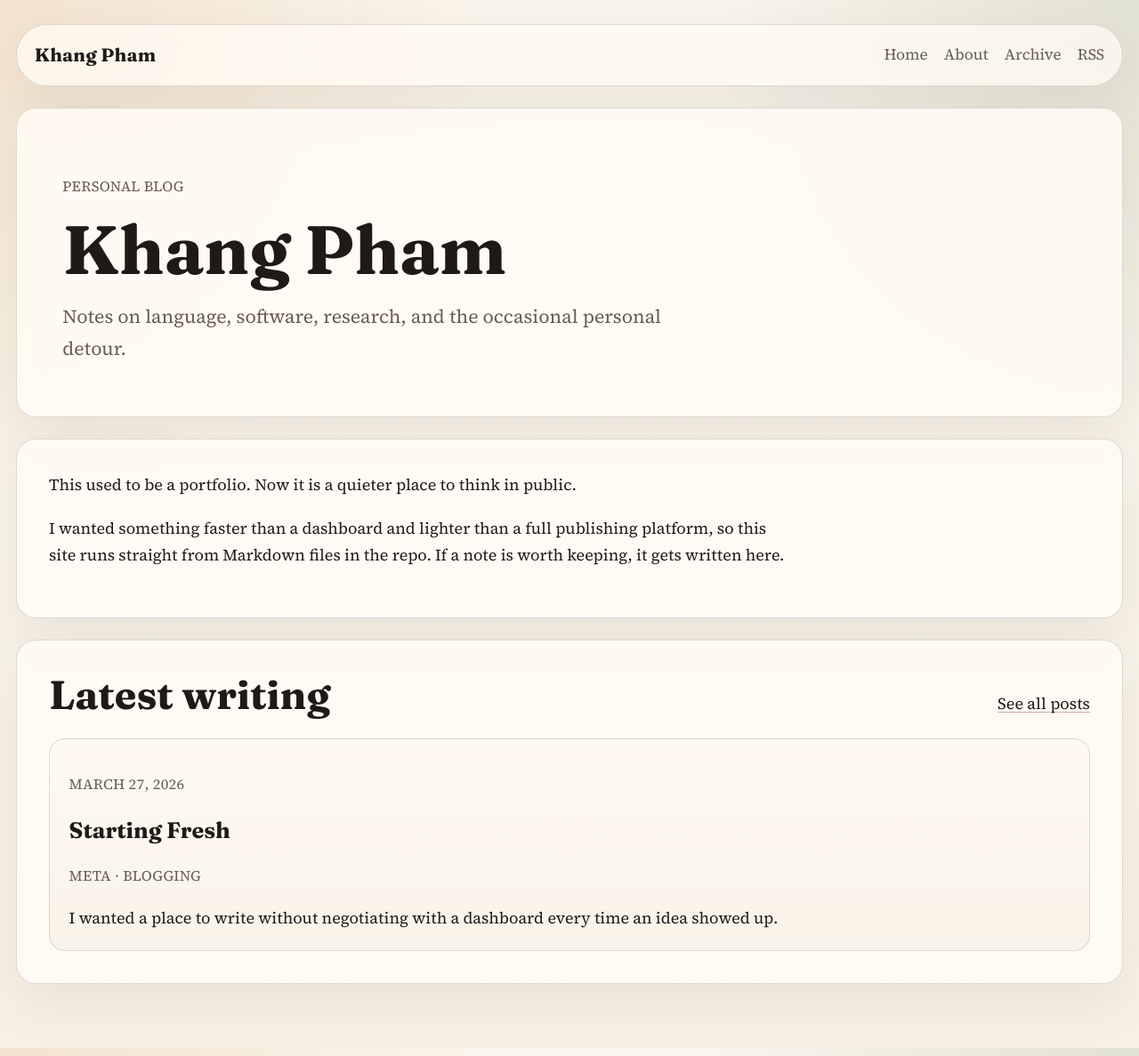
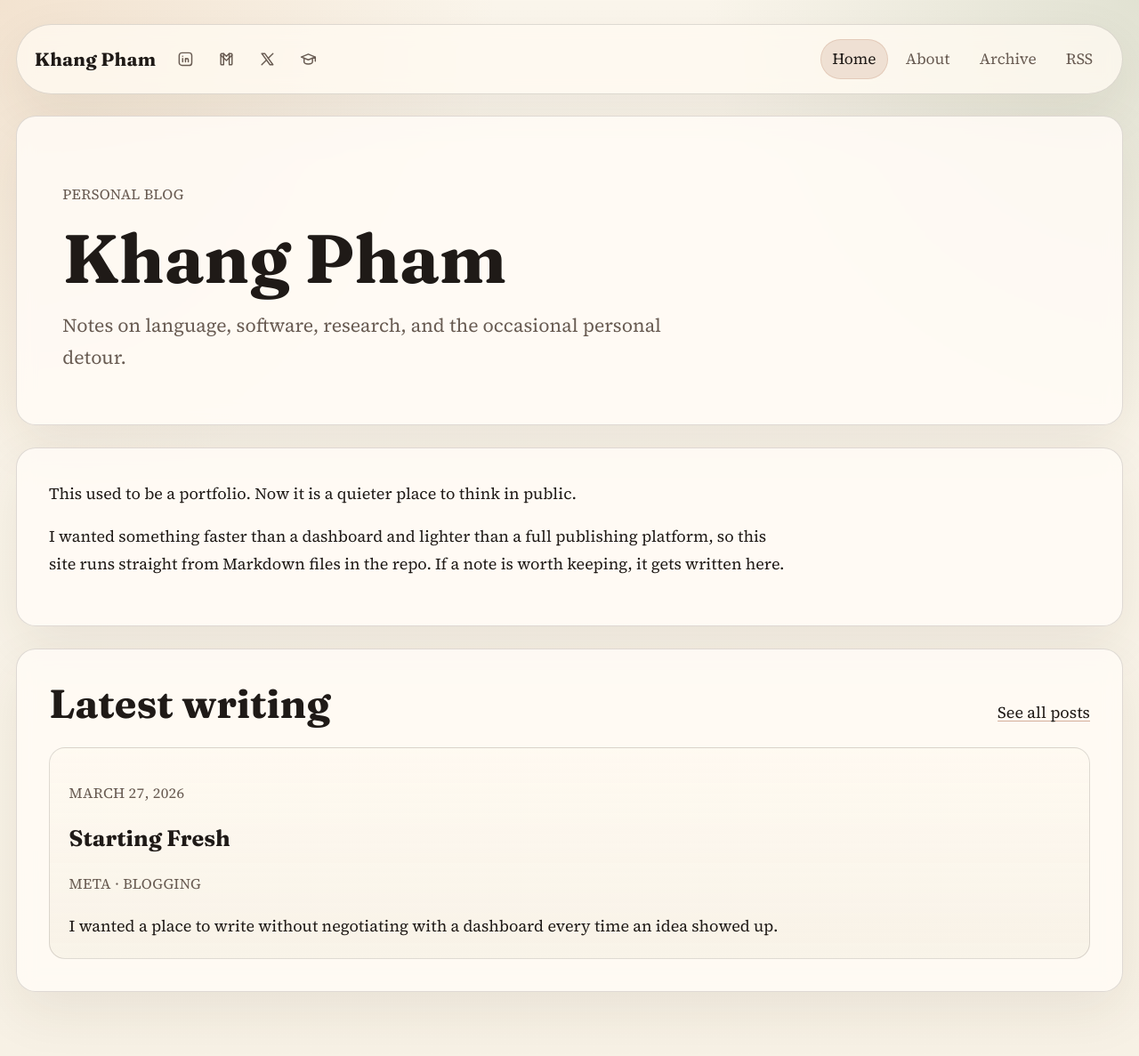
Before and after one commit to vkhangpham/vkhangpham.github.io, a Jekyll site: the page built from index.md, in a window 1280 px wide. Shown: the whole page at 89% size. Built offline with Jekyll 4.4.1, drawn with Linux system fonts in a browser that asks for light colours.

Commit message:
Refine header socials and add repo agent guide

```diff
--- /dev/null
+++ b/_includes/social-links.html
@@ -0,0 +1,35 @@
+<nav class="social-links" aria-label="Social links">
+  <a class="social-link" href="https://linkedin.com/in/vkhangpham" target="_blank" rel="me noopener noreferrer" aria-label="LinkedIn profile" title="LinkedIn">
+    <svg class="social-icon" xmlns="http://www.w3.org/2000/svg" viewBox="0 0 24 24" width="18" height="18" fill="none" stroke="currentColor" stroke-width="1.85" stroke-linecap="round" stroke-linejoin="round" focusable="false" aria-hidden="true">
+      <path stroke="none" d="M0 0h24v24H0z" fill="none"></path>
+      <path d="M8 11v5"></path>
+      <path d="M8 8v.01"></path>
+      <path d="M12 16v-5"></path>
+      <path d="M16 16v-3a2 2 0 1 0 -4 0"></path>
+      <path d="M3 7a4 4 0 0 1 4 -4h10a4 4 0 0 1 4 4v10a4 4 0 0 1 -4 4h-10a4 4 0 0 1 -4 -4l0 -10"></path>
+    </svg>
+  </a>
+  <a class="social-link" href="mailto:vkhangpham@gmail.com" aria-label="Send email to vkhangpham@gmail.com" title="Gmail">
+    <svg class="social-icon" xmlns="http://www.w3.org/2000/svg" viewBox="0 0 24 24" width="18" height="18" fill="none" stroke="currentColor" stroke-width="1.85" stroke-linecap="round" stroke-linejoin="round" focusable="false" aria-hidden="true">
+      <path stroke="none" d="M0 0h24v24H0z" fill="none"></path>
+      <path d="M16 20h3a1 1 0 0 0 1 -1v-14a1 1 0 0 0 -1 -1h-3v16"></path>
+      <path d="M5 20h3v-16h-3a1 1 0 0 0 -1 1v14a1 1 0 0 0 1 1"></path>
+      <path d="M16 4l-4 4l-4 -4"></path>
+      <path d="M4 6.5l8 7.5l8 -7.5"></path>
+    </svg>
+  </a>
+  <a class="social-link" href="https://x.com/vkhangpham" target="_blank" rel="me noopener noreferrer" aria-label="X profile" title="X">
+    <svg class="social-icon" xmlns="http://www.w3.org/2000/svg" viewBox="0 0 24 24" width="18" height="18" fill="none" stroke="currentColor" stroke-width="1.85" stroke-linecap="round" stroke-linejoin="round" focusable="false" aria-hidden="true">
+      <path stroke="none" d="M0 0h24v24H0z" fill="none"></path>
+      <path d="M4 4l11.733 16h4.267l-11.733 -16l-4.267 0"></path>
+      <path d="M4 20l6.768 -6.768m2.46 -2.46l6.772 -6.772"></path>
+    </svg>
+  </a>
+  <a class="social-link" href="https://scholar.google.com/citations?user=T4XjPkkAAAAJ&amp;hl=en" target="_blank" rel="me noopener noreferrer" aria-label="Google Scholar profile" title="Google Scholar">
+    <svg class="social-icon" xmlns="http://www.w3.org/2000/svg" viewBox="0 0 24 24" width="18" height="18" fill="none" stroke="currentColor" stroke-width="1.85" stroke-linecap="round" stroke-linejoin="round" focusable="false" aria-hidden="true">
+      <path stroke="none" d="M0 0h24v24H0z" fill="none"></path>
+      <path d="M22 9l-10 -4l-10 4l10 4l10 -4v6"></path>
+      <path d="M6 10.6v5.4a6 3 0 0 0 12 0v-5.4"></path>
+    </svg>
+  </a>
+</nav>
--- a/_layouts/default.html
+++ b/_layouts/default.html
@@ -15,14 +15,22 @@
     <link rel="stylesheet" href="{{ '/assets/css/site.css' | relative_url }}">
   </head>
   <body>
+    {% assign current_url = page.url | replace: 'index.html', '' %}
+    {% assign archive_active = false %}
+    {% if current_url == '/archive/' or page.date %}
+      {% assign archive_active = true %}
+    {% endif %}
     <div class="page-chrome">
       <header class="site-header">
-        <a class="brand" href="{{ '/' | relative_url }}">{{ site.title }}</a>
+        <div class="brand-lockup">
+          <a class="brand" href="{{ '/' | relative_url }}">{{ site.title }}</a>
+          {% include social-links.html %}
+        </div>
         <nav class="site-nav" aria-label="Primary">
-          <a href="{{ '/' | relative_url }}">Home</a>
-          <a href="{{ '/about/' | relative_url }}">About</a>
-          <a href="{{ '/archive/' | relative_url }}">Archive</a>
-          <a href="{{ '/feed.xml' | relative_url }}">RSS</a>
+          <a href="{{ '/' | relative_url }}"{% if current_url == '/' %} class="is-current" aria-current="page"{% endif %}>Home</a>
+          <a href="{{ '/about/' | relative_url }}"{% if current_url == '/about/' %} class="is-current" aria-current="page"{% endif %}>About</a>
+          <a href="{{ '/archive/' | relative_url }}"{% if archive_active %} class="is-current" aria-current="page"{% endif %}>Archive</a>
+          <a href="{{ '/feed.xml' | relative_url }}"{% if current_url == '/feed.xml' %} class="is-current" aria-current="page"{% endif %}>RSS</a>
         </nav>
       </header>
 
--- a/assets/css/site.css
+++ b/assets/css/site.css
@@ -98,6 +98,13 @@ pre code {
   text-decoration: none;
 }
 
+.brand-lockup {
+  display: flex;
+  align-items: center;
+  gap: 0.75rem;
+  min-width: 0;
+}
+
 .brand {
   font-family: "Fraunces", Georgia, serif;
   font-size: 1.15rem;
@@ -108,12 +115,27 @@ pre code {
 .site-nav {
   display: flex;
   flex-wrap: wrap;
-  gap: 1rem;
+  gap: 0.4rem;
   font-size: 0.96rem;
 }
 
 .site-nav a {
+  padding: 0.42rem 0.72rem;
+  border-radius: 999px;
   color: var(--muted);
+  transition: background-color 180ms ease, color 180ms ease, box-shadow 180ms ease;
+}
+
+.site-nav a:hover {
+  color: var(--ink);
+  background: rgba(158, 79, 45, 0.1);
+  text-decoration: none;
+}
+
+.site-nav a.is-current {
+  color: var(--ink);
+  background: rgba(158, 79, 45, 0.14);
+  box-shadow: inset 0 0 0 1px rgba(158, 79, 45, 0.15);
 }
 
 .page-shell {
@@ -167,6 +189,48 @@ pre code {
   max-width: 38rem;
   font-size: 1.18rem;
   color: var(--muted);
+}
+
+.social-links {
+  display: flex;
+  align-items: center;
+  gap: 0.35rem;
+}
+
+.social-link {
+  display: grid;
+  place-items: center;
+  width: 2.2rem;
+  height: 2.2rem;
+  padding: 0;
+  border: 1px solid transparent;
+  border-radius: 999px;
+  background: transparent;
+  color: var(--muted);
+  text-decoration: none;
+  transition: transform 180ms ease, background-color 180ms ease, border-color 180ms ease, color 180ms ease;
+}
+
+.social-link:hover {
+  transform: translateY(-1px);
+  color: var(--ink);
+  border-color: rgba(158, 79, 45, 0.2);
+  background: rgba(158, 79, 45, 0.08);
+}
+
+.social-link:focus-visible {
+  outline: 2px solid rgba(158, 79, 45, 0.45);
+  outline-offset: 3px;
+}
+
+.social-icon {
+  display: block;
+  width: 1.05rem;
+  height: 1.05rem;
+  min-width: 1.05rem;
+  min-height: 1.05rem;
+  max-width: none;
+  flex-shrink: 0;
 }
 
 .panel {
@@ -270,11 +334,12 @@ pre code {
   .site-header {
     border-radius: 26px;
     flex-direction: column;
-    align-items: flex-start;
+    align-items: stretch;
   }
 
   .site-nav {
-    gap: 0.8rem;
+    width: 100%;
+    justify-content: flex-start;
   }
 
   .section-heading {
```
Also changed, not shown: AGENTS.md (added, +69 -0 lines), .learnings/LEARNINGS.md.
